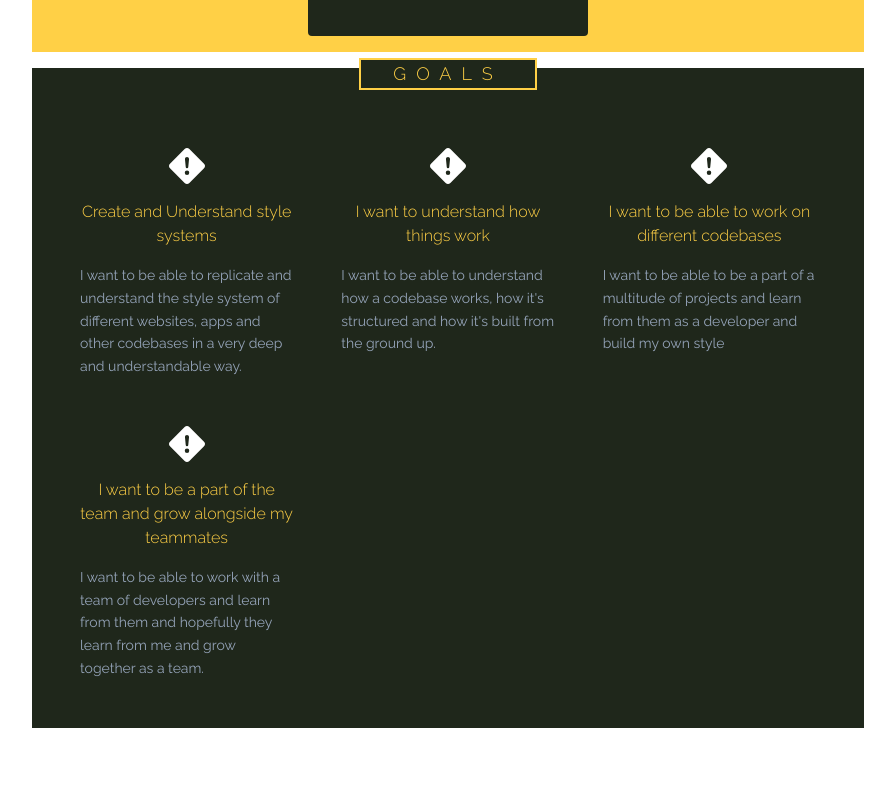
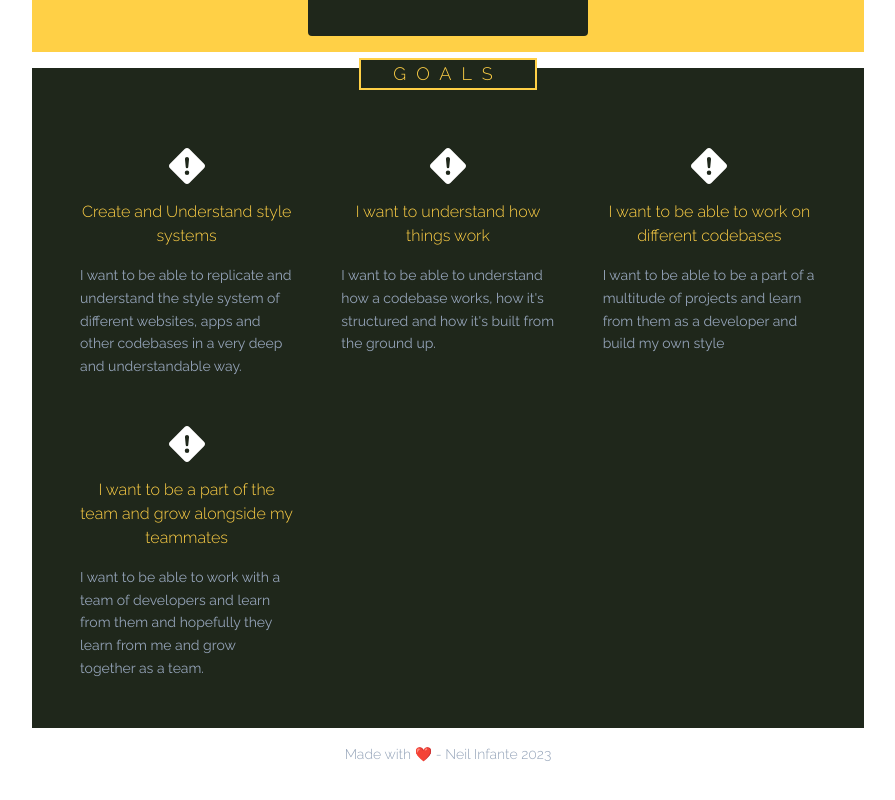
Before and after one commit to Koloru/website-neil, a Next.js app: page / in a window 1280 px wide. Shown: the part 1498-2298 px from the top of the page, without its empty margins (192-1087 px from the left). Built offline with nearby package versions, Linux system fonts and the light colour scheme; what tailwindcss-debug-screens would draw is missing.

Commit message:
Add Footer

```diff
--- a/src/app/page.tsx
+++ b/src/app/page.tsx
@@ -1,6 +1,7 @@
 // Component Imports
 import About from "@/components/About";
 import Experience from "@/components/Experience";
+import Footer from "@/components/Footer";
 import Goals from "@/components/Goals";
 import Skills from "@/components/Skills";
 
@@ -11,6 +12,7 @@ export default function Home() {
 			<Skills />
 			<Experience />
 			<Goals />
+			<Footer />
 		</main>
 	);
 }
--- /dev/null
+++ b/src/components/Footer.tsx
@@ -0,0 +1,11 @@
+const Footer = () => {
+	return (
+		<div className='text-center'>
+			<p className='text-sm font-light text-slate-400'>
+				Made with ❤️ - Neil Infante 2023
+			</p>
+		</div>
+	);
+};
+
+export default Footer;
```
